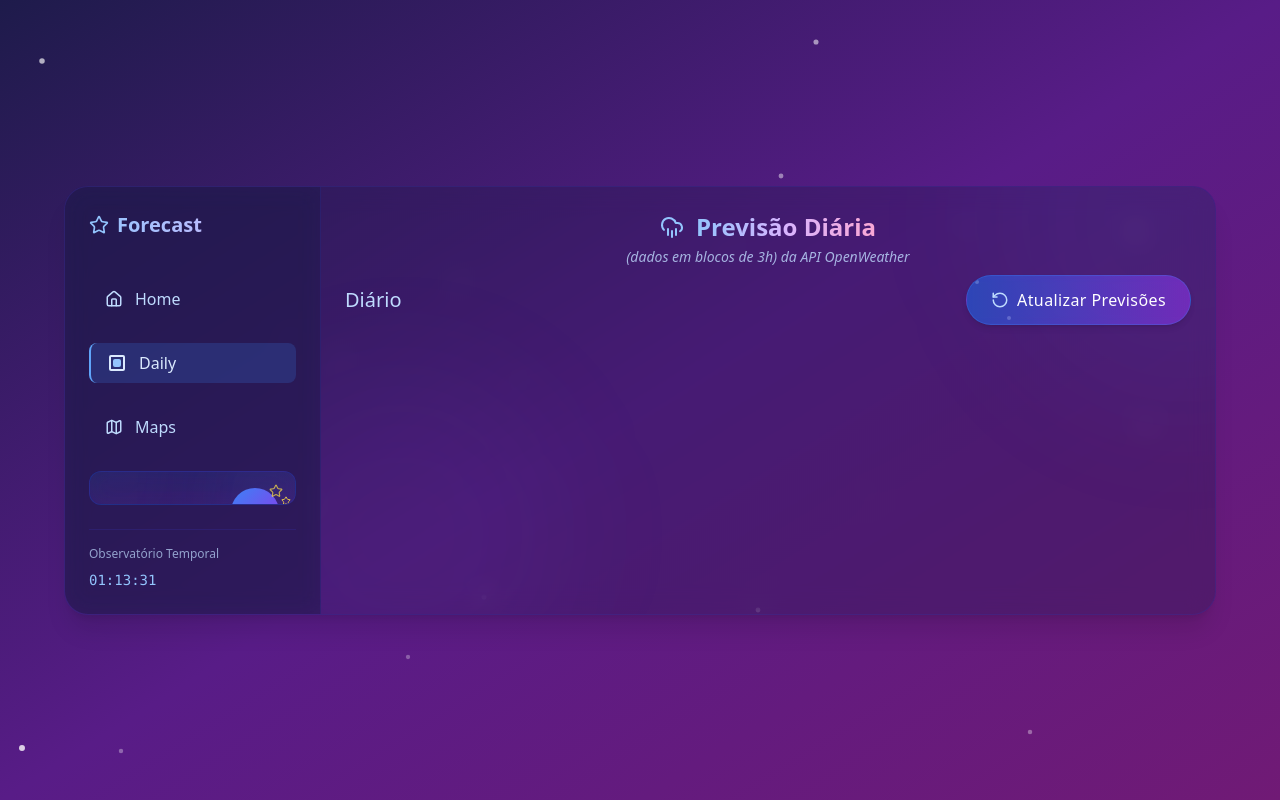
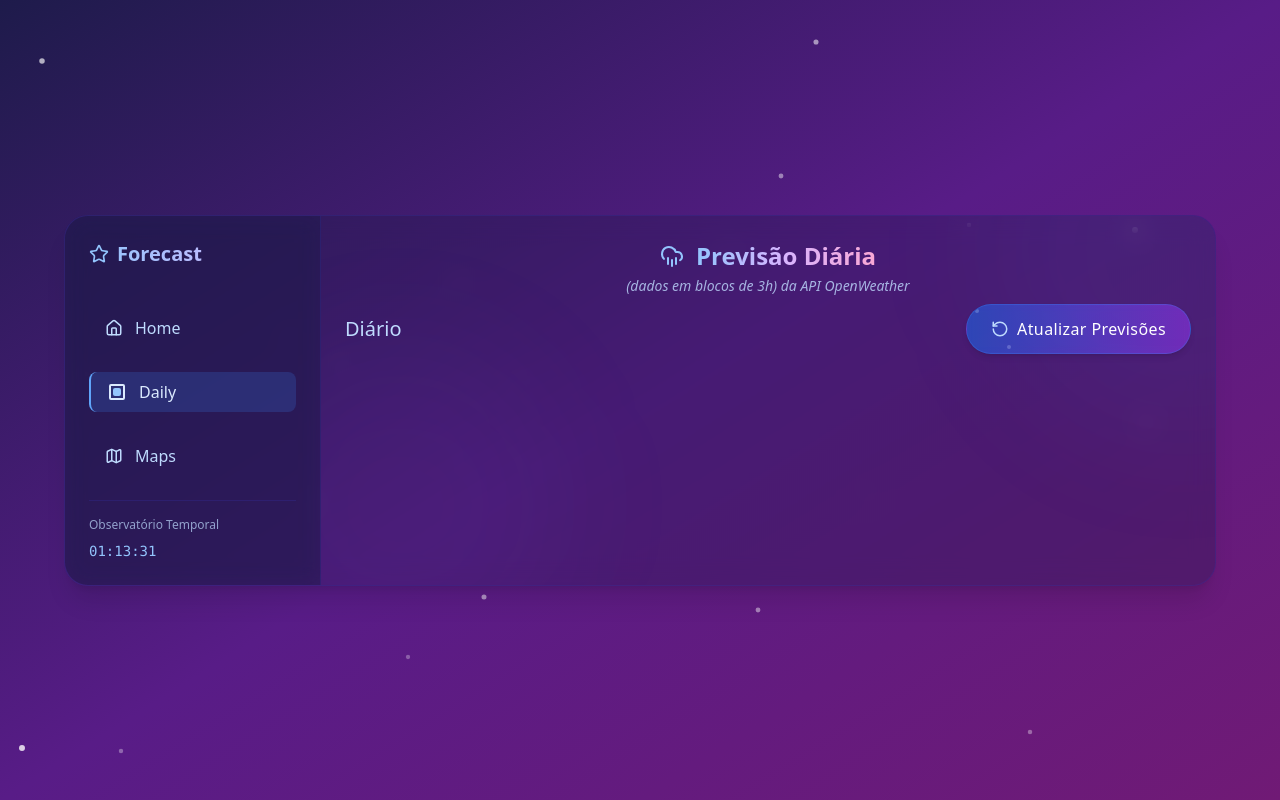
Before and after one commit to nicholetzs/node-server-client, a React (Create React App) app: page / in a window 1280 px wide. Built offline with nearby package versions, Linux system fonts and the light colour scheme.

Commit message:
tirando botão da api e design

```diff
--- a/src/components/WeatherDashboards.tsx
+++ b/src/components/WeatherDashboards.tsx
@@ -149,6 +149,7 @@ export default function WeatherDashboard() {
 
       <div className="w-full max-w-6xl bg-indigo-950/30 backdrop-blur-md rounded-3xl shadow-xl overflow-hidden flex flex-col md:flex-row border border-indigo-800/30">
         {/* Sidebar - Estilo Cósmico */}
+
         <div className="w-full md:w-64 bg-indigo-950/40 backdrop-blur-md p-6 flex flex-col border-r border-indigo-800/30">
           <h2 className="text-xl font-bold bg-gradient-to-r from-blue-300 to-purple-300 bg-clip-text text-transparent mb-10 flex items-center gap-2">
             <Star className="h-5 w-5 text-blue-300" />
@@ -192,31 +193,6 @@ export default function WeatherDashboard() {
               <span>Maps</span>
             </button>
           </nav>
-
-          {/* Upgrade Card - Estilo Cósmico */}
-          <div className="mt-auto pt-6">
-            <div className="bg-gradient-to-br from-blue-900/30 to-purple-800/30 backdrop-blur-md rounded-xl p-4 relative overflow-hidden border border-blue-700/30">
-              {/* Efeito de Nebulosa */}
-              <div className="absolute -right-10 -top-10 w-32 h-32 bg-blue-500/10 rounded-full blur-2xl"></div>
-              <div className="absolute -left-5 -bottom-5 w-24 h-24 bg-purple-500/10 rounded-full blur-2xl"></div>
-
-              <div className="absolute top-4 right-4">
-                <div className="relative">
-                  <div className="w-12 h-12 bg-gradient-to-br from-blue-500 to-purple-600 rounded-full flex items-center justify-center shadow-lg">
-                    <Lock className="text-white" size={18} />
-                  </div>
-                  <Star
-                    className="text-yellow-300 absolute -top-1 -right-1 animate-pulse"
-                    size={14}
-                  />
-                  <Star
-                    className="text-yellow-300 absolute top-2 -right-3 animate-pulse-slow"
-                    size={10}
-                  />
-                </div>
-              </div>
-            </div>
-          </div>
 
           <div className="mt-6 pt-4 border-t border-indigo-800/30">
             <div className="text-xs text-blue-200/70 mb-2">
```
